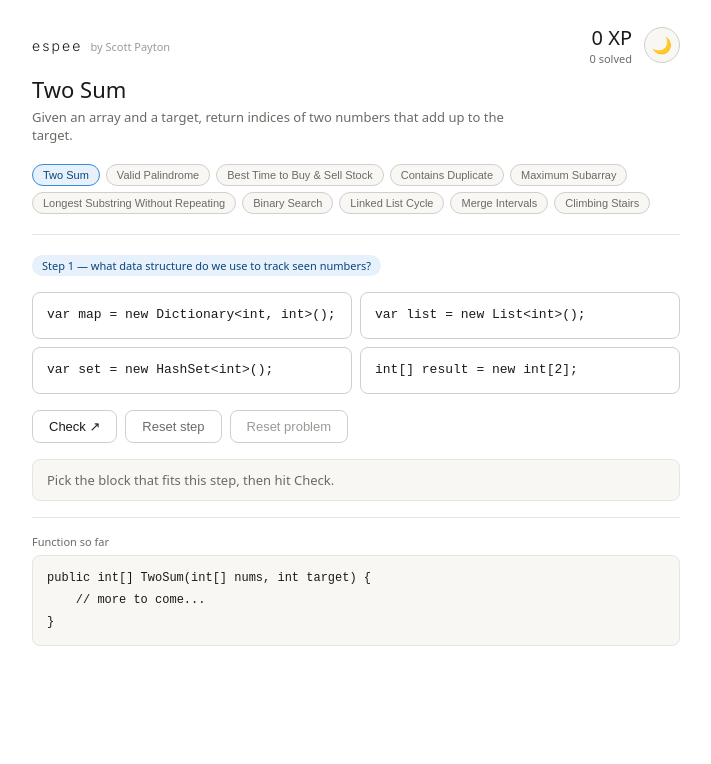
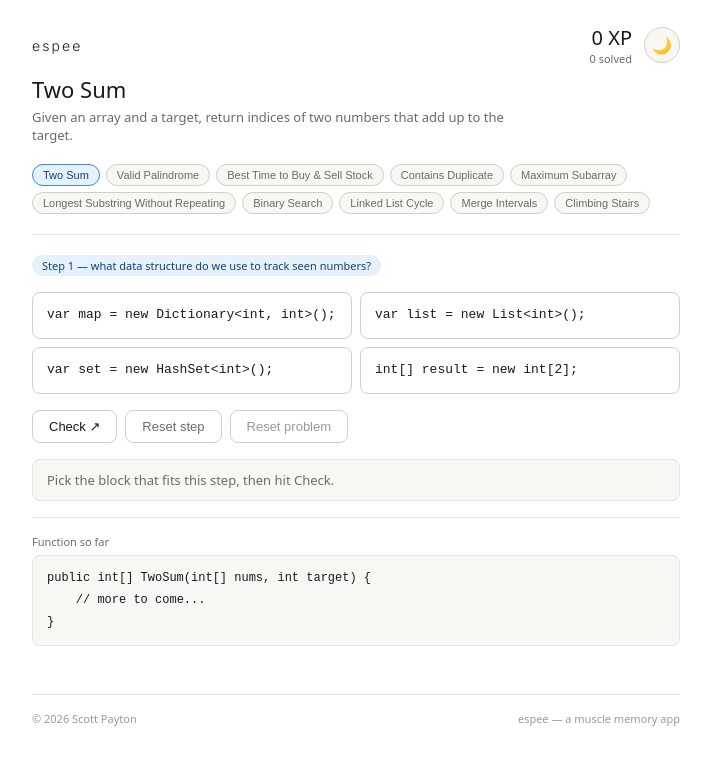
Before and after one commit to scottzero/espee, a React (Vite) app: page / in a window 1280 px wide. Shown: the top 764 px of the page, without its empty margins (284-995 px from the left). Built offline with nearby package versions, Linux system fonts and the light colour scheme.

Commit message:
add footer

```diff
--- a/src/App.tsx
+++ b/src/App.tsx
@@ -60,9 +60,6 @@ export default function App() {
             fontFamily: 'Inter, system-ui, sans-serif',
           }}>
             espee
-          </span>
-          <span style={{ fontSize: '11px', color: 'var(--text-muted)' }}>
-            by Scott Payton
           </span>
         </div>
         <div style={{ display: 'flex', alignItems: 'center', gap: '12px' }}>
@@ -144,6 +141,21 @@ export default function App() {
           onSolved={handleSolved}
         />
       </div>
+      <div style={{
+        marginTop: '48px',
+        paddingTop: '16px',
+        borderTop: '0.5px solid var(--border)',
+        display: 'flex',
+        justifyContent: 'space-between',
+        alignItems: 'center',
+      }}>
+        <span style={{ fontSize: '11px', color: 'var(--text-muted)' }}>
+          © 2026 Scott Payton
+        </span>
+        <span style={{ fontSize: '11px', color: 'var(--text-muted)' }}>
+          espee — a muscle memory app
+        </span>
+      </div>
 
     </div>
   )
```
